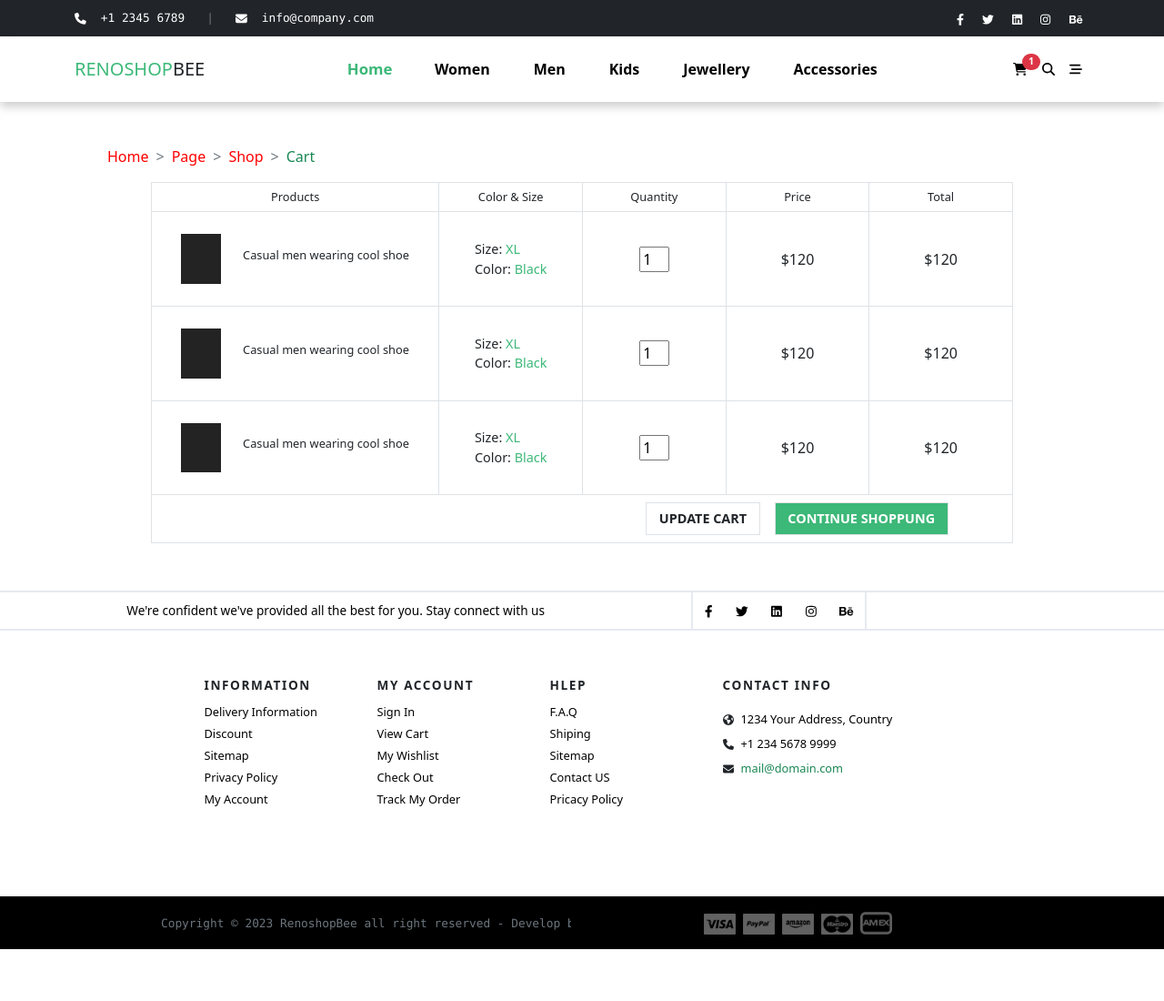
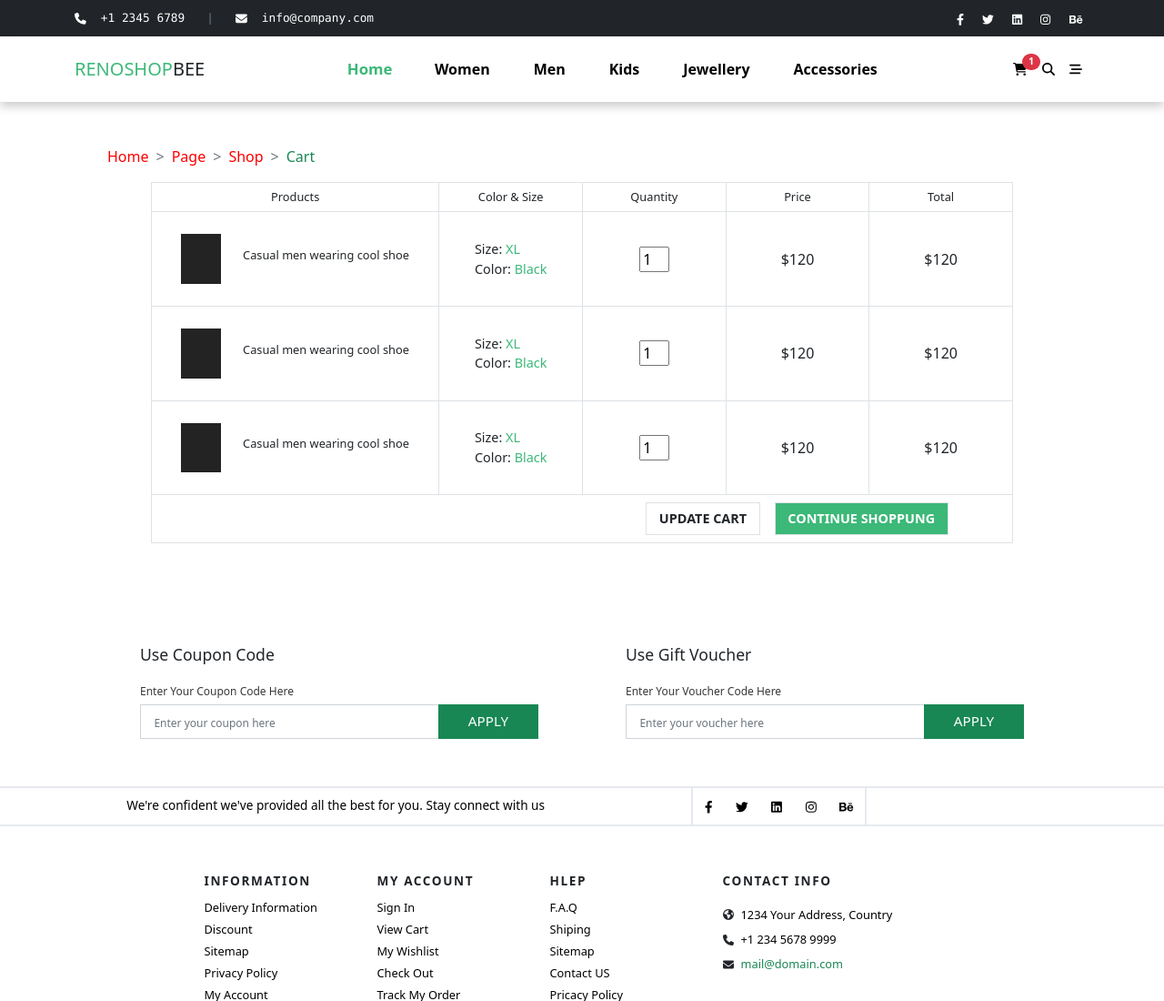
Before and after one commit to rhjoy-git/rhjoy-git-e-commerce.io, a plain HTML site: page shopcart.html in a window 1280 px wide. Shown: the top 1100 px of the page at 91% size. Before the commit the page ends 1043 px from the top, so only its background shows below. Drawn offline with nearby package versions, Linux system fonts and the light colour scheme.

Commit message:
voucher section done

```diff
--- a/assets/css/shopcart.css
+++ b/assets/css/shopcart.css
@@ -153,7 +153,37 @@ body {
     transform: scale(0.9);
 }
 /* -----------Breadcrum End------------- */
+/* -------------Coupon Start-------------- */
+.input-group{
+    margin-top: 0.23rem;
+}
+.input-group input:focus {
+    box-shadow: none;
+}
+.coupon-col h5{
+    font-size: 1.1rem !important;
+    margin: 1rem 0;
+}
+.coupon-col span{
+    color: #373839;
+    font-size: 0.75rem !important;
+    margin-bottom: 500px !important;
+}
 
+.input-group input{
+    border-radius: 0;
+    padding: .375rem .9rem;
+}
+.input-group input::placeholder{
+    font-size: 0.75rem;
+    color: #6c757d;
+}
+.input-group a{
+    border-radius: 0;
+    padding: 0.375rem 2rem;
+    font-size: 0.95rem;
+}
+/* -------------Coupon End-------------- */
 /* --------------Discount Start------------- */
 .discount-footer p,
 .discount-social-icon a svg {
--- a/shopcart.html
+++ b/shopcart.html
@@ -178,7 +178,30 @@
     </section>
     <!-- =============== Product section End ============= -->
     <!-- =============== Cupon & Voucher section Start ============= -->
-
+    <section class="voucher py-3 py-md-5 px-lg-5">
+        <div class="container px-lg-5">
+            <div class="row">
+                <div class="coupon-col col-sm-12 col-md-6 px-lg-5 px-md-2 px-1">
+                    <h5>Use Coupon Code</h5>
+                    <span class="mb-2">Enter Your Coupon Code Here</span>
+                    <div class="input-group">
+                        <input type="text" class="form-control" placeholder="Enter your coupon here" aria-label="coupon"
+                            aria-describedby="coupon">
+                        <a class="btn btn-success input-group-text" id="coupon" href="#" type="button">APPLY</a>
+                    </div>
+                </div>
+            <div class="coupon-col col-sm-12 col-md-6 px-lg-5 px-md-2 px-1">
+                <h5>Use Gift Voucher</h5>
+                <span class="mb-2">Enter Your Voucher Code Here</span>
+                <div class="input-group">
+                    <input type="text" class="form-control" placeholder="Enter your voucher here" aria-label="coupon"
+                        aria-describedby="coupon">
+                    <a class="btn btn-success input-group-text" id="coupon" href="#" type="button">APPLY</a>
+                </div>
+            </div>
+            </div>
+        </div>
+    </section>
     <!-- =============== Cupon & Voucher section End ============= -->
     <!-- =============== Discount section Start ============= -->
     <section class="discount my-1">
```
